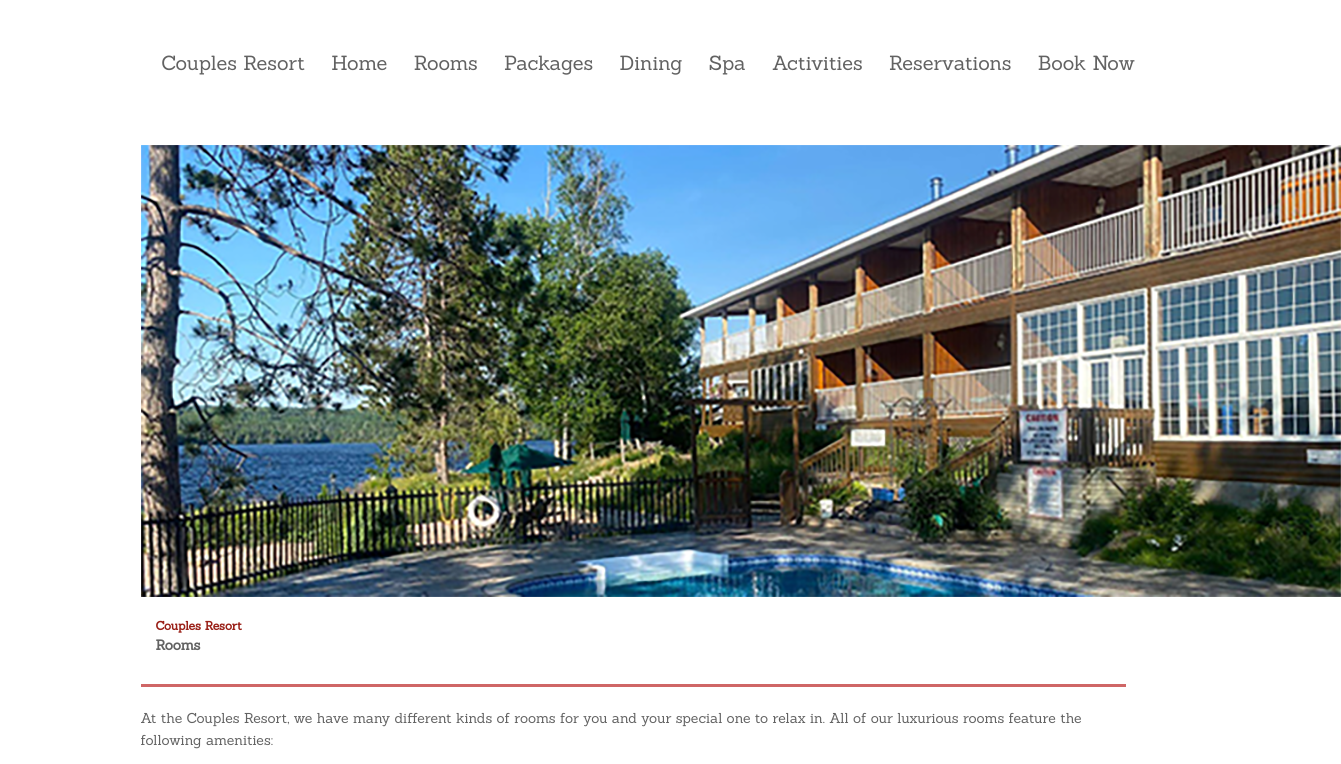
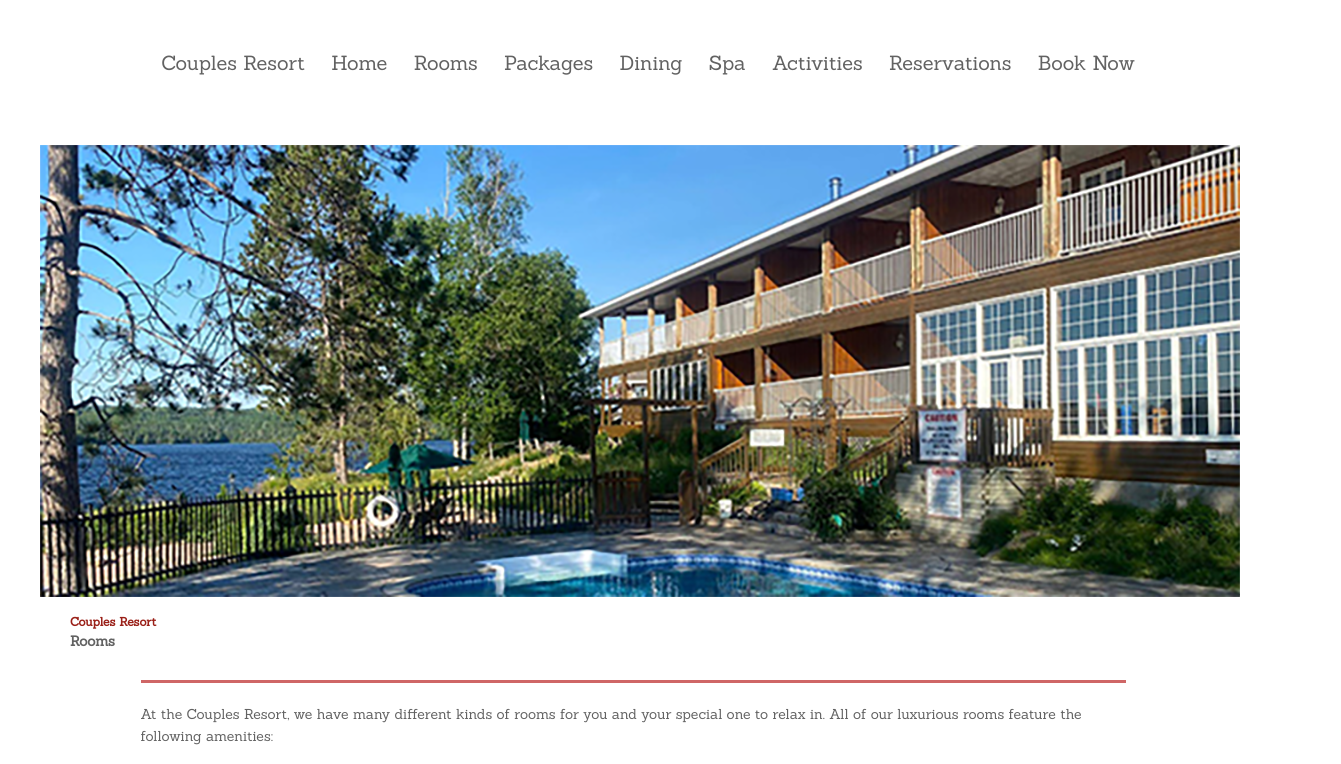
Before and after one commit to James214609/final-integrated-project-semester-1, a plain HTML site: page rooms-desktop.html in a window 1280 px wide. Shown: the top 764 px of the page, 1341 px wide, since content can reach past the window. Drawn offline with Linux system fonts and the light colour scheme; a web font is replaced by a local one.

Commit message:
code revision
revised and added code

```diff
--- a/css/main.css
+++ b/css/main.css
@@ -513,7 +513,7 @@ body {
 }
 
 .hero-desktop-overlap {
-   grid-row: 1/1;
+   grid-row: 2/11;
 }
 
 .checkbox {
--- a/rooms-desktop.html
+++ b/rooms-desktop.html
@@ -50,9 +50,9 @@
     </header>
     <main>
 <section id="main-hero" class="grid-con-desktop">
-                <div class="col-desktop-start-2 col-desktop-end-7">
-                    <img src="images/room-hero-desktop.png" alt="rooms by pool" class="col-desktop-start-0 col-desktop-end-12">
-                    <h2 class="hero-img-h2" id="hero-desktop-overlap"><span>Couples Resort</span><br>Rooms</h2>
+    <img src="images/room-hero-desktop.png" alt="rooms by pool" class="col-desktop-span-full">
+                <div class="grid-con-desktop col-desktop-span-full hero-desktop-overlap">
+                    <h2 class="hero-img-h2"><span>Couples Resort</span><br>Rooms</h2>
                 </div>
  </section>
          <section id="hero-welcome" class="grid-con-desktop">
```
